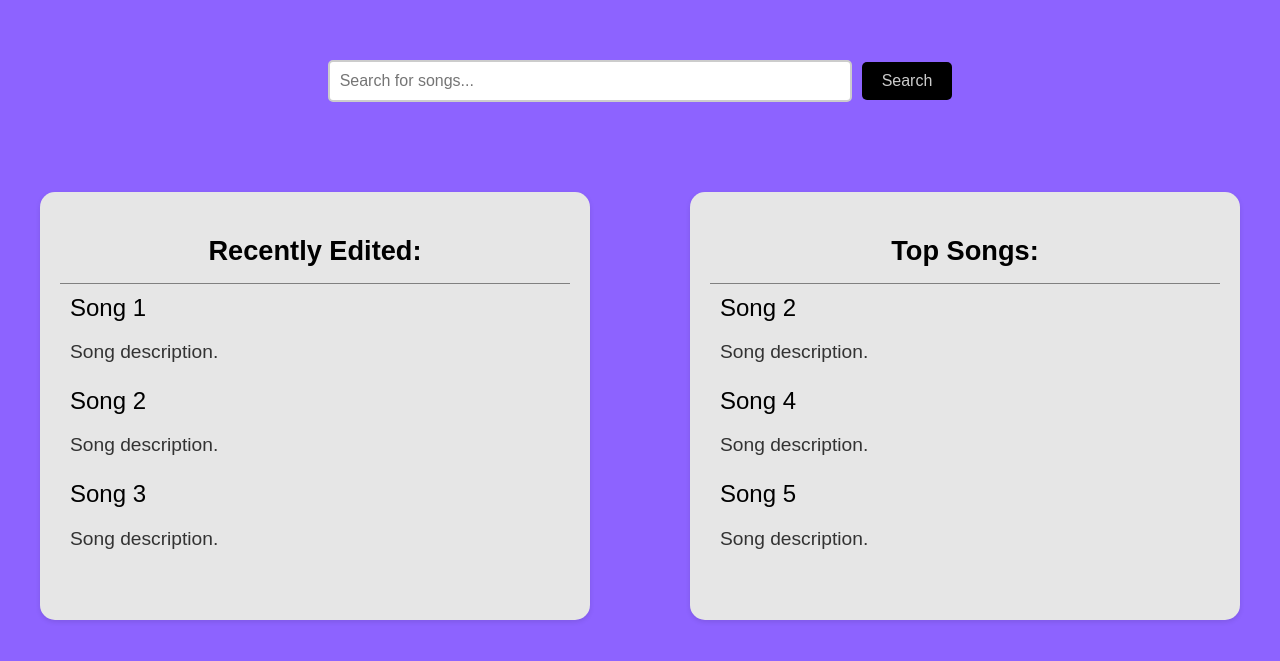
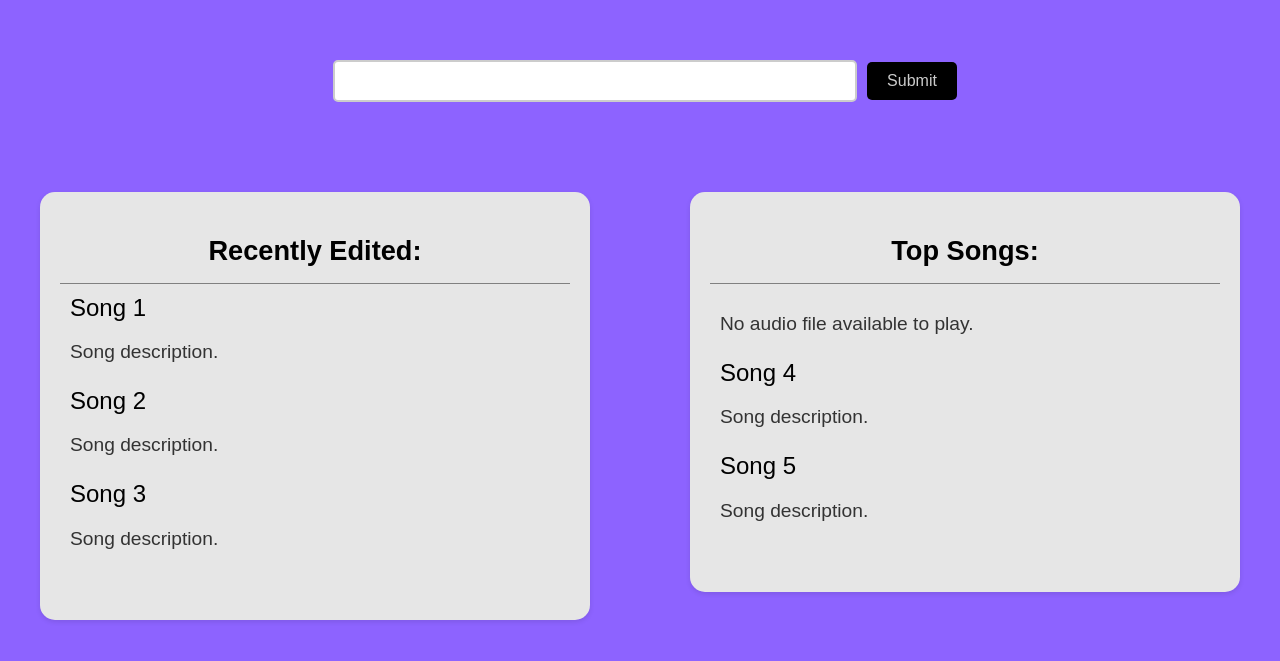
Before and after one commit to ManuXavier43/SongSlicer, a Flask app: page / in a window 1280 px wide. Shown: the part 85-746 px from the top of the page. Run offline with Flask 2, Linux system fonts and the light colour scheme; some libraries are stand-ins or nearby versions.

Commit message:
search connected to frontend

```diff
--- a/requirements.txt
+++ b/requirements.txt
@@ -4,3 +4,6 @@ python-dotenv
 customtkinter
 flask==2.0.3
 werkzeug==2.0.3
+numpy<2.0
+tensorflow==2.10.0
+tensorflow-cpu==2.10.0
--- a/src/main.py
+++ b/src/main.py
@@ -1,12 +1,37 @@
-from flask import Flask, render_template
+from flask import Flask, request, render_template, render_template_string, url_for, send_from_directory
+from src.spotipy.test import SpotipyClient, logging
+import os
 
 # Create a Flask application
-app = Flask(__name__)
+app = Flask(__name__, static_folder="deezer/music_in",static_url_path="/")
+#Spotipy class and dir so we know where to save music
+base_dir = os.path.dirname(os.path.abspath(__file__))
+sp = SpotipyClient(base_dir)
+# Define a route
+@app.route("/", methods=["GET", "POST"])
+def home():
+    result = None
+    audio_url = None
+    if request.method == "POST":
+        #Retrieve song search
+        user_input = request.form.get("user_input")
+        logging.info("Attempting to connect to Spotipy...")
+        sp.connectToSpotipy()  #connect
 
-# Define a route
-@app.route("/")
-def home():
-    return render_template("home.html")
+        result = f"Connected to Spotipy with query: {user_input}"  #debug html
+        logging.info("Writing song...")
+        saved_file = sp.loadSampleSong(user_input)  # Returns the unique filename
+        file_path = os.path.join(app.static_folder, saved_file)
+        if os.path.exists(file_path): #try serve mp3 preview
+        # Generate a URL to serve the file
+            audio_url = url_for("static", filename=saved_file)
+            logging.info(f"Audio file URL: {audio_url}")
+        else:
+            audio_url = None
+            logging.warning(file_path)
+            logging.warning("Audio file not found.")
+
+    return render_template("home.html",audio_url=audio_url)
 
 @app.route("/edit")
 def edit_page():
--- a/src/templates/home.html
+++ b/src/templates/home.html
@@ -145,10 +145,16 @@
             <img src="https://via.placeholder.com/50" alt="Profile Picture">
         </div>
     </nav>
-    <div class="search-bar">
+    <!-- <div class="search-bar">
         <input type="text" placeholder="Search for songs..." />
         <button>Search</button>
-    </div>
+    </div> -->
+    <form class="search-bar" method="post" action="/">
+        <label for="user_input"></label>
+        <input type="text" id="user_input" name="user_input">
+        <button type="submit">Submit</button>
+    </form>
+
 
     <div class="content">
         <div class="recently-edited">
@@ -172,8 +178,18 @@
             <h2>Top Songs:</h2>
             <ul>
                 <li>
-                    <div>Song 2</div>
-                    <p>Song description.</p>
+                    {% if audio_url %}
+                    <!-- Audio player is displayed -->
+                    <p>Audio URL: {{ audio_url }}</p>
+                    <audio controls>
+                        <source src="{{ audio_url }}" type="audio/mpeg">
+                        Your browser does not support the audio element.
+                    </audio>
+                    {% else %}
+                        <!-- Message displayed if file doesn't exist -->
+                        <p>No audio file available to play.</p>
+                    {% endif %}
+
                 </li>
                 <li>
                     <div>Song 4</div>
```
Also changed, not shown: src/spotipy/test.py (+36 -15 lines), 1 other file.
